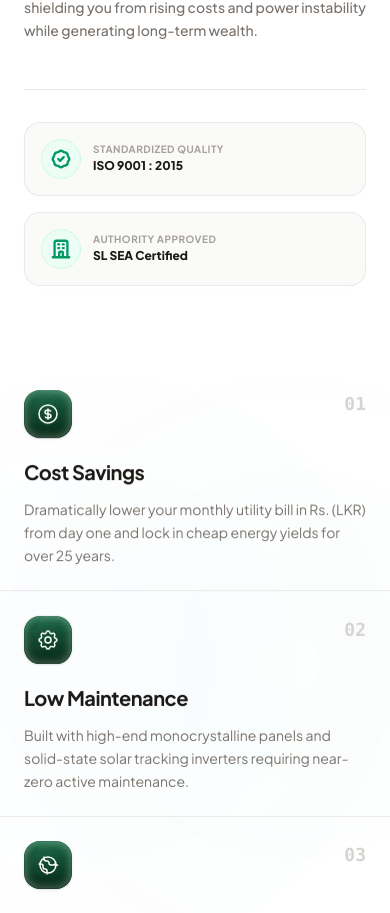
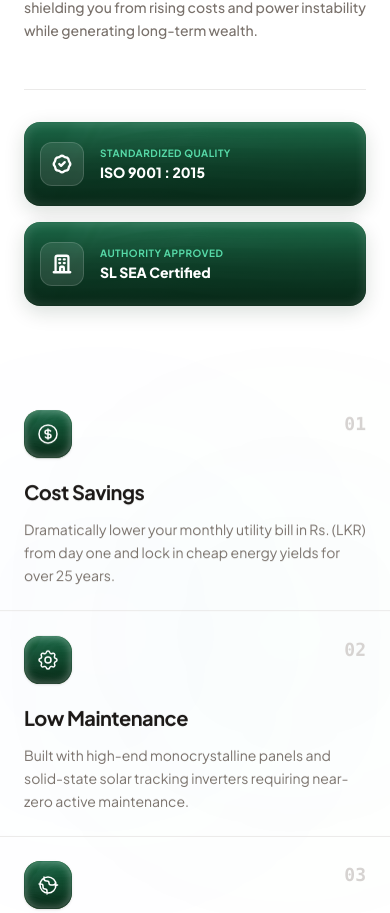
Before and after one commit to mss879/ges.lk, a Next.js app: page / in a window 390 px wide. Shown: the part 3938-4851 px from the top of the page. Built offline with nearby package versions, Linux system fonts and the light colour scheme.

Commit message:
feat(nav, layout): replace products with blogs, fix why-solar spacing background, and optimize GSAP value cards scroll tracking

```diff
--- a/src/app/page.tsx
+++ b/src/app/page.tsx
@@ -287,8 +287,8 @@ export default function Home() {
           scrollTrigger: {
             trigger: ".values-pin-trigger",
             start: "top top",
-            end: "+=150%", // Generous scroll height so each card has its own dedicated scroll space
-            scrub: true, // Perfect direct 1:1 scroll tracking
+            end: "+=200%", // Extended scroll track for granular control
+            scrub: true, // Perfect direct 1:1 scroll tracking with no slide lag
             pin: true,
             pinSpacing: true, // Explicitly enforce spacing on the parent wrapper
             anticipatePin: 1,
@@ -298,6 +298,7 @@ export default function Home() {
         const cardDuration = 1.0;
 
         // Animate each card strictly one after the other to guarantee ONE card at a time
+        // Using ease: "none" maps the motion perfectly, linearly and accurately to the scrollbar distance
         valuesTL
           // Card 1: Comes in immediately as soon as we start scrolling
           .fromTo(
@@ -319,7 +320,7 @@ export default function Home() {
               opacity: 1,
               scale: 1,
               duration: cardDuration,
-              ease: "power2.out",
+              ease: "none",
             }
           )
           // Card 2: Animates only after Card 1 is fully complete
@@ -342,7 +343,7 @@ export default function Home() {
               opacity: 1,
               scale: 1,
               duration: cardDuration,
-              ease: "power2.out",
+              ease: "none",
             }
           )
           // Card 3: Animates only after Card 2 is fully complete
@@ -365,7 +366,7 @@ export default function Home() {
               opacity: 1,
               scale: 1,
               duration: cardDuration,
-              ease: "power2.out",
+              ease: "none",
             }
           )
           // Card 4: Animates only after Card 3 is fully complete
@@ -388,7 +389,7 @@ export default function Home() {
               opacity: 1,
               scale: 1,
               duration: cardDuration,
-              ease: "power2.out",
+              ease: "none",
             }
           );
 
@@ -818,17 +819,6 @@ export default function Home() {
                   )}
                 </div>
 
-                {/* Blogs */}
-                <div className="nav-item-anim opacity-0 relative py-2 cursor-pointer group">
-                  <Link
-                    href="/blog"
-                    className={`text-sm lg:text-[15px] xl:text-base 2xl:text-[17px] font-bold cursor-pointer transition-colors duration-300 ${activeTab === "Blogs" ? "text-stone-900 font-extrabold" : "text-stone-700 hover:text-primary-green"
-                      }`}
-                  >
-                    Blogs
-                  </Link>
-                  <div className={`absolute bottom-[0px] left-0 h-[3px] bg-primary-green transition-all duration-300 ${activeTab === "Blogs" ? "w-full opacity-100" : "w-0 opacity-0 group-hover:w-full group-hover:opacity-50"}`} />
-                </div>
               </nav>
 
               {/* Center Section: Logo */}
@@ -846,16 +836,16 @@ export default function Home() {
 
               {/* Right Section: Navigation Links & Contact Button */}
               <nav className="hidden lg:flex items-center gap-4 lg:gap-6 xl:gap-10 2xl:gap-12 flex-1 justify-start pl-4 lg:pl-6 xl:pl-10 whitespace-nowrap">
-                {/* Products */}
+                {/* Blogs */}
                 <div className="nav-item-anim opacity-0 relative py-2 cursor-pointer group">
-                  <button
-                    onClick={() => setActiveTab("Products")}
-                    className={`text-sm lg:text-[15px] xl:text-base 2xl:text-[17px] font-bold cursor-pointer transition-colors duration-300 ${activeTab === "Products" ? "text-stone-900 font-extrabold" : "text-stone-700 hover:text-primary-green"
+                  <Link
+                    href="/blog"
+                    className={`text-sm lg:text-[15px] xl:text-base 2xl:text-[17px] font-bold cursor-pointer transition-colors duration-300 ${activeTab === "Blogs" ? "text-stone-900 font-extrabold" : "text-stone-700 hover:text-primary-green"
                       }`}
                   >
-                    Products
-                  </button>
-                  <div className={`absolute bottom-[0px] left-0 h-[3px] bg-primary-green transition-all duration-300 ${activeTab === "Products" ? "w-full opacity-100" : "w-0 opacity-0 group-hover:w-full group-hover:opacity-50"}`} />
+                    Blogs
+                  </Link>
+                  <div className={`absolute bottom-[0px] left-0 h-[3px] bg-primary-green transition-all duration-300 ${activeTab === "Blogs" ? "w-full opacity-100" : "w-0 opacity-0 group-hover:w-full group-hover:opacity-50"}`} />
                 </div>
 
                 {/* Projects */}
@@ -1117,9 +1107,8 @@ export default function Home() {
                       {[
                         { name: "Home", href: "/" },
                         { name: "About Us", href: "/#about" },
-                        { name: "Products", href: "/#products" },
+                        { name: "News & Blog", href: "/blog" },
                         { name: "Projects", href: "/#projects" },
-                        { name: "News & Blog", href: "/blog" },
                         { name: "Solar Calculator", href: "/#calculator" },
                         { name: "Contact", href: "/#contact" }
                       ].map((item) => (
@@ -1506,7 +1495,7 @@ export default function Home() {
       </section>
 
       {/* SECTION 2.5: Why Solar — Overcoming Sri Lanka's Energy Challenge */}
-      <section id="why-solar" className="bg-white text-stone-900 relative z-30 border-t border-stone-100/50 mt-20 md:mt-32">
+      <section id="why-solar" className="bg-white text-stone-900 relative z-30 border-t border-stone-100/50 pt-20 md:pt-32">
 
         {/* Soft Ambient Green and Blue Glows in Background */}
         <div className="absolute top-1/2 left-1/4 -translate-y-1/2 w-96 h-96 bg-primary-green/[0.04] rounded-full blur-[130px] pointer-events-none select-none animate-pulse" />
@@ -1531,28 +1520,60 @@ export default function Home() {
               {/* Sri Lankan Authority & Certification Badges */}
               <div className="flex flex-col sm:flex-row gap-4 pt-8 border-t border-stone-200/80">
                 {/* ISO 9001 Badge */}
-                <div className="flex items-center gap-3 bg-stone-50 border border-stone-200/80 rounded-2xl p-4 shadow-[0_2px_8px_rgba(0,0,0,0.01)] w-full">
-                  <div className="w-10 h-10 rounded-full bg-emerald-50 border border-emerald-100 flex items-center justify-center shrink-0">
-                    <svg className="w-5.5 h-5.5 text-emerald-600" fill="none" viewBox="0 0 24 24" stroke="currentColor" strokeWidth="2.5">
+                <div className="flex items-center gap-4 relative overflow-hidden rounded-2xl p-4 shadow-[0_6px_20px_rgba(4,40,22,0.15)] w-full min-h-[84px]">
+                  {/* Glassy Leaf Background */}
+                  <div className="absolute inset-0 z-0">
+                    <Image
+                      src="/leaf_drops.png"
+                      alt="Green leaf background texture"
+                      fill
+                      sizes="300px"
+                      className="object-cover opacity-35"
+                    />
+                    <div className="absolute inset-0 bg-gradient-to-b from-[#0b5f3d]/90 via-[#053721]/95 to-[#022212]/98 z-10" />
+                  </div>
+                  <div className="absolute inset-0 rounded-2xl shadow-[inset_0_0_12px_rgba(255,255,255,0.15)] border border-white/5 z-20 pointer-events-none" />
+
+                  {/* Icon */}
+                  <div className="relative z-30 w-11 h-11 rounded-xl bg-white/10 border border-white/15 flex items-center justify-center shrink-0">
+                    <svg className="w-5.5 h-5.5 text-white" fill="none" viewBox="0 0 24 24" stroke="currentColor" strokeWidth="2.5">
                       <path strokeLinecap="round" strokeLinejoin="round" d="M9 12l2 2 4-4M7.835 4.697a3.42 3.42 0 001.946-.806 3.42 3.42 0 014.438 0 3.42 3.42 0 001.946.806 3.42 3.42 0 013.138 3.138 3.42 3.42 0 00.806 1.946 3.42 3.42 0 010 4.438 3.42 3.42 0 00-.806 1.946 3.42 3.42 0 01-3.138 3.138 3.42 3.42 0 00-1.946.806 3.42 3.42 0 01-4.438 0 3.42 3.42 0 00-1.946-.806 3.42 3.42 0 01-3.138-3.138 3.42 3.42 0 00-.806-1.946 3.42 3.42 0 010-4.438 3.42 3.42 0 00.806-1.946 3.42 3.42 0 013.138-3.138z" />
                     </svg>
                   </div>
-                  <div className="flex flex-col">
-                    <span className="text-[10px] font-bold text-stone-400 uppercase tracking-wider leading-none">Standardized Quality</span>
-                    <span className="text-xs font-black text-stone-900 mt-1">ISO 9001 : 2015</span>
+
+                  {/* Texts */}
+                  <div className="flex flex-col relative z-30">
+                    <span className="text-[10px] font-bold text-emerald-300/90 uppercase tracking-wider leading-none">Standardized Quality</span>
+                    <span className="text-sm font-extrabold text-white mt-1.5 leading-tight">ISO 9001 : 2015</span>
                   </div>
                 </div>
 
                 {/* SLSEA Approved Badge */}
-                <div className="flex items-center gap-3 bg-stone-50 border border-stone-200/80 rounded-2xl p-4 shadow-[0_2px_8px_rgba(0,0,0,0.01)] w-full">
-                  <div className="w-10 h-10 rounded-full bg-emerald-50 border border-emerald-100 flex items-center justify-center shrink-0">
-                    <svg className="w-5.5 h-5.5 text-emerald-600" fill="none" viewBox="0 0 24 24" stroke="currentColor" strokeWidth="2.5">
+                <div className="flex items-center gap-4 relative overflow-hidden rounded-2xl p-4 shadow-[0_6px_20px_rgba(4,40,22,0.15)] w-full min-h-[84px]">
+                  {/* Glassy Leaf Background */}
+                  <div className="absolute inset-0 z-0">
+                    <Image
+                      src="/leaf_drops.png"
+                      alt="Green leaf background texture"
+                      fill
+                      sizes="300px"
+                      className="object-cover opacity-35"
+                    />
+                    <div className="absolute inset-0 bg-gradient-to-b from-[#0b5f3d]/90 via-[#053721]/95 to-[#022212]/98 z-10" />
+                  </div>
+                  <div className="absolute inset-0 rounded-2xl shadow-[inset_0_0_12px_rgba(255,255,255,0.15)] border border-white/5 z-20 pointer-events-none" />
+
+                  {/* Icon */}
+                  <div className="relative z-30 w-11 h-11 rounded-xl bg-white/10 border border-white/15 flex items-center justify-center shrink-0">
+                    <svg className="w-5.5 h-5.5 text-white" fill="none" viewBox="0 0 24 24" stroke="currentColor" strokeWidth="2.5">
                       <path strokeLinecap="round" strokeLinejoin="round" d="M19 21V5a2 2 0 00-2-2H7a2 2 0 00-2 2v16m14 0h2m-2 0h-5m-9 0H3m2 0h5M9 7h1m-1 4h1m4-4h1m-1 4h1m-5 10v-5a1 1 0 011-1h2a1 1 0 011 1v5m-4 0h4" />
                     </svg>
                   </div>
-                  <div className="flex flex-col">
-                    <span className="text-[10px] font-bold text-stone-400 uppercase tracking-wider leading-none">Authority Approved</span>
-                    <span className="text-xs font-black text-stone-900 mt-1">SL SEA Certified</span>
+
+                  {/* Texts */}
+                  <div className="flex flex-col relative z-30">
+                    <span className="text-[10px] font-bold text-emerald-300/90 uppercase tracking-wider leading-none">Authority Approved</span>
+                    <span className="text-sm font-extrabold text-white mt-1.5 leading-tight">SL SEA Certified</span>
                   </div>
                 </div>
               </div>
@@ -1686,7 +1707,7 @@ export default function Home() {
               <div className="col-span-4 h-full flex flex-col justify-between py-8">
 
                 {/* Card 1: Top-Left (Human) */}
-                <div className="value-card-1 overflow-hidden relative border border-white/5 rounded-3xl p-7 flex flex-col justify-between min-h-[180px] xl:min-h-[200px] shadow-[0_15px_45px_-10px_rgba(0,0,0,0.1)] hover:shadow-[0_20px_50px_-8px_rgba(16,185,129,0.15)] hover:border-white/10 hover:-translate-y-1 transition-all duration-350 transform-gpu group">
+                <div className="value-card-1 overflow-hidden relative border border-white/5 rounded-3xl p-7 flex flex-col justify-between min-h-[180px] xl:min-h-[200px] shadow-[0_15px_45px_-10px_rgba(0,0,0,0.1)] hover:shadow-[0_20px_50px_-8px_rgba(16,185,129,0.15)] hover:border-white/10 transition-[border-color,box-shadow] duration-350 transform-gpu group">
                   {/* Background Texture and Tint Gradient Overlay */}
                   <div className="absolute inset-0 z-0 select-none pointer-events-none">
                     <Image
@@ -1715,7 +1736,7 @@ export default function Home() {
                 </div>
 
                 {/* Card 3: Bottom-Left (Pragmatic) */}
-                <div className="value-card-3 overflow-hidden relative border border-white/5 rounded-3xl p-7 flex flex-col justify-between min-h-[180px] xl:min-h-[200px] shadow-[0_15px_45px_-10px_rgba(0,0,0,0.1)] hover:shadow-[0_20px_50px_-8px_rgba(16,185,129,0.15)] hover:border-white/10 hover:-translate-y-1 transition-all duration-350 transform-gpu group">
+                <div className="value-card-3 overflow-hidden relative border border-white/5 rounded-3xl p-7 flex flex-col justify-between min-h-[180px] xl:min-h-[200px] shadow-[0_15px_45px_-10px_rgba(0,0,0,0.1)] hover:shadow-[0_20px_50px_-8px_rgba(16,185,129,0.15)] hover:border-white/10 transition-[border-color,box-shadow] duration-350 transform-gpu group">
                   {/* Background Texture and Tint Gradient Overlay */}
                   <div className="absolute inset-0 z-0 select-none pointer-events-none">
                     <Image
@@ -1777,7 +1798,7 @@ export default function Home() {
               <div className="col-span-4 h-full flex flex-col justify-between py-8">
 
                 {/* Card 2: Top-Right (Curious) */}
-                <div className="value-card-2 overflow-hidden relative border border-white/5 rounded-3xl p-7 flex flex-col justify-between min-h-[180px] xl:min-h-[200px] shadow-[0_15px_45px_-10px_rgba(0,0,0,0.1)] hover:shadow-[0_20px_50px_-8px_rgba(16,185,129,0.15)] hover:border-white/10 hover:-translate-y-1 transition-all duration-350 transform-gpu group">
+                <div className="value-card-2 overflow-hidden relative border border-white/5 rounded-3xl p-7 flex flex-col justify-between min-h-[180px] xl:min-h-[200px] shadow-[0_15px_45px_-10px_rgba(0,0,0,0.1)] hover:shadow-[0_20px_50px_-8px_rgba(16,185,129,0.15)] hover:border-white/10 transition-[border-color,box-shadow] duration-350 transform-gpu group">
                   {/* Background Texture and Tint Gradient Overlay */}
                   <div className="absolute inset-0 z-0 select-none pointer-events-none">
                     <Image
@@ -1806,7 +1827,7 @@ export default function Home() {
                 </div>
 
                 {/* Card 4: Bottom-Right (Impact-Driven) */}
-                <div className="value-card-4 overflow-hidden relative border border-white/5 rounded-3xl p-7 flex flex-col justify-between min-h-[180px] xl:min-h-[200px] shadow-[0_15px_45px_-10px_rgba(0,0,0,0.1)] hover:shadow-[0_20px_50px_-8px_rgba(16,185,129,0.15)] hover:border-white/10 hover:-translate-y-1 transition-all duration-350 transform-gpu group">
+                <div className="value-card-4 overflow-hidden relative border border-white/5 rounded-3xl p-7 flex flex-col justify-between min-h-[180px] xl:min-h-[200px] shadow-[0_15px_45px_-10px_rgba(0,0,0,0.1)] hover:shadow-[0_20px_50px_-8px_rgba(16,185,129,0.15)] hover:border-white/10 transition-[border-color,box-shadow] duration-350 transform-gpu group">
                   {/* Background Texture and Tint Gradient Overlay */}
                   <div className="absolute inset-0 z-0 select-none pointer-events-none">
                     <Image
```
Also changed, not shown: src/app/blog/page.tsx (+2 -6 lines).
